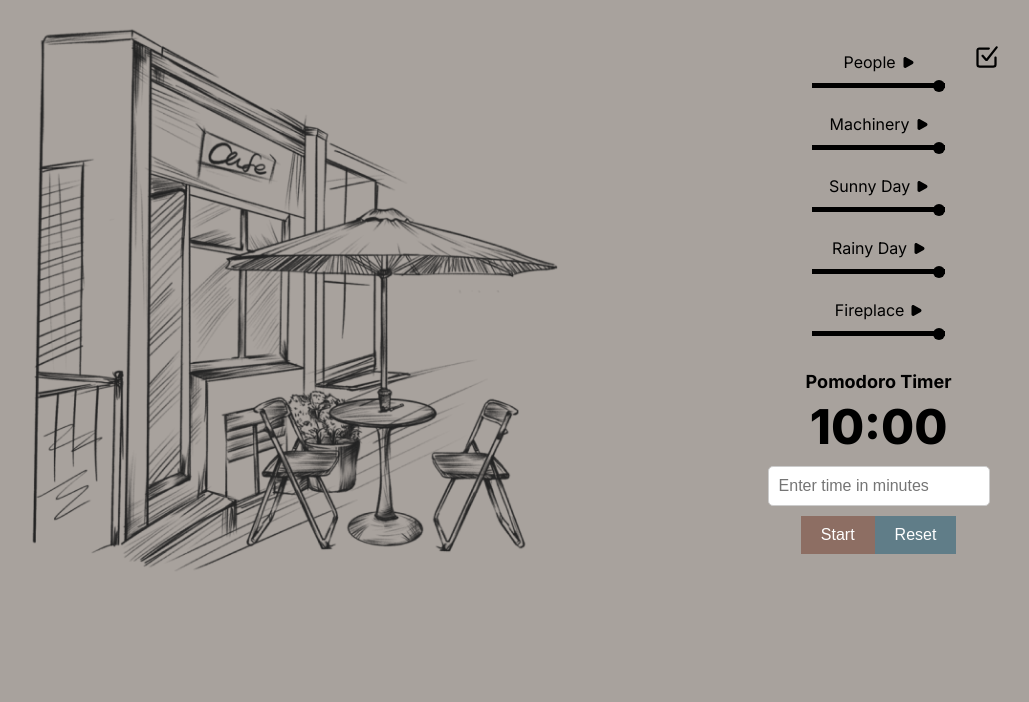
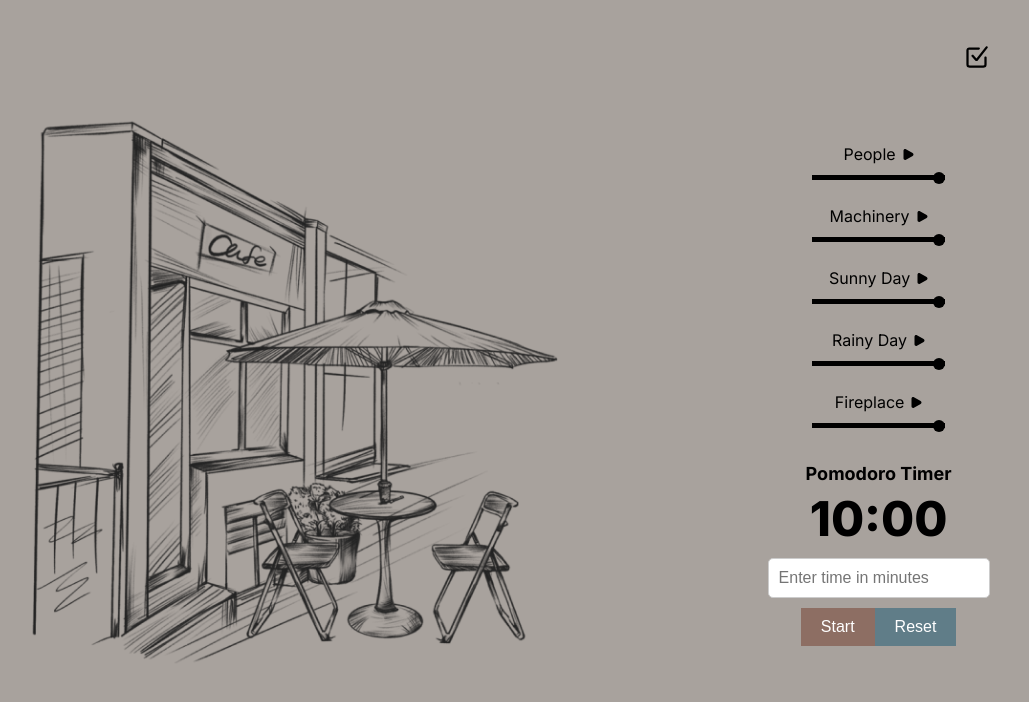
Before and after one commit to kaitlynlie/studyspaces, a React (Vite) app: page /cafe in a window 1280 px wide. Shown: the top 702 px of the page, without its empty margins (124-1153 px from the left). Built offline with nearby package versions, Linux system fonts and the light colour scheme.

Commit message:
centered cafe screen

```diff
--- a/src/App.css
+++ b/src/App.css
@@ -4,9 +4,3 @@
   padding: 2rem;
   text-align: center;
 }
-
-left-leaves {
-  left: 0;
-  background-image: url('../assets/leftleaves.png');
-  animation-name: leftLeavesAnimation;
-}
--- a/src/pages/Home.tsx
+++ b/src/pages/Home.tsx
@@ -4,6 +4,8 @@ import { title, coffee, play, pause } from "../assets";
 import { ChangeEvent, useState, useRef, useEffect } from 'react';
 import { people, machinery, sunny, rainy, fire } from "../audio";
 import { Navbar, TimerDialog } from ".";
+
+//TODO: adjust smaller screen size for todo manager, upload to vercel
 
 export function Home() {
   const [sliderValues, setSliderValues] = useState({
--- a/src/pages/Navbar.module.scss
+++ b/src/pages/Navbar.module.scss
@@ -4,7 +4,7 @@ nav.navbar {
   flex-direction: row;
   align-items: center;
   justify-content: flex-end;
-  margin-bottom: -60px;
+  // margin-bottom: -60px;
   .toggle {
     color: black;
     z-index: 10;
--- a/src/pages/home.module.scss
+++ b/src/pages/home.module.scss
@@ -3,7 +3,7 @@ body {
     display: flex;
     justify-content: center;
     align-items: center;
-
+    overflow: hidden;
     .leftleaves, .rightleaves {
       position: absolute;
       top: 0;
@@ -43,38 +43,45 @@ body {
       }
     }
     section.home {
-        padding: 10px;
+        // padding: 10px;
         display: flex;
         flex-direction: column;
         justify-content: center;
         align-items: center;
+        height: 100vh;
         overflow-y: hidden;
-        .header {
-          display: flex;
-          justify-content: space-between;
-          align-items: center;
-          .studyspaces {
-            display: flex;
-            justify-content: center;
-            align-items: center;
-            .title {
-              margin-top: 20px;
-              @media (max-width: 664px) {
-                max-width: 200px;
-              }
-            }
-          }
+        margin-top: -83px;
+        @media (max-width: 990px) {
+          margin-top: 0px;
+          height: 100%;
         }
-        h4 {
-            text-align: center;
-            font-size: 20px;
-            font-weight: 700;
-            margin-top: -5px;
-            @media (max-width: 664px) {
-              font-size: 14px;
-            }
-        }
+        // .header {
+        //   display: flex;
+        //   justify-content: space-between;
+        //   align-items: center;
+        //   .studyspaces {
+        //     display: flex;
+        //     justify-content: center;
+        //     align-items: center;
+        //     .title {
+        //       margin-top: 20px;
+        //       @media (max-width: 664px) {
+        //         max-width: 200px;
+        //       }
+        //     }
+        //   }
+        // }
+        // h4 {
+        //     text-align: center;
+        //     font-size: 20px;
+        //     font-weight: 700;
+        //     margin-top: -5px;
+        //     @media (max-width: 664px) {
+        //       font-size: 14px;
+        //     }
+        // }
         .content {
+            // margin-top: 30px;
             display: flex;
             justify-content: space-between;
             align-items: center;
@@ -85,7 +92,9 @@ body {
                 gap: 50px;
             }
             @media (max-width: 990px) {
+              margin-top: 0px;
               flex-direction: column;
+              overflow-y: visible;
             }
             .hero {
                 display: flex;
```
